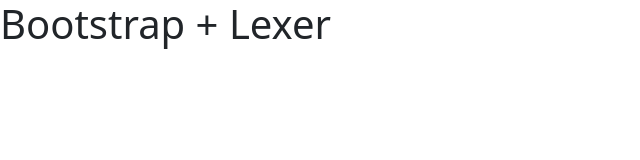
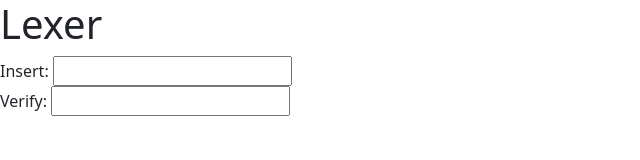
Before and after one commit to PedroLDallIgna/lexer, a website with bundled scripts: page public/index.html in a window 1280 px wide. Shown: the whole page, without its empty margins (0-640 px from the left). Built offline with nearby package versions, Linux system fonts and the light colour scheme.

Commit message:
feat: creates basic interface

```diff
--- a/public/index.html
+++ b/public/index.html
@@ -7,7 +7,26 @@
     <link href="https://cdn.jsdelivr.net/npm/bootstrap@5.3.3/dist/css/bootstrap.min.css" rel="stylesheet" integrity="sha384-QWTKZyjpPEjISv5WaRU9OFeRpok6YctnYmDr5pNlyT2bRjXh0JMhjY6hW+ALEwIH" crossorigin="anonymous">
 </head>
 <body>
-    <h1>Bootstrap + Lexer</h1>
+    <h1>Lexer</h1>
+
+    <div>
+        <label>
+            <span>Insert:</span>
+            <input type="text" id="token-input" name="token-input">
+        </label>
+    </div>
+
+    <div>
+        <label>
+            <span>Verify:</span>
+            <input type="text" id="token-verify" name="token-verify">
+        </label>
+    </div>
+
+    <div>
+        <p id="result"></p>
+    </div>
+
     <script src="../dist/index.js"></script>
     <script src="https://cdn.jsdelivr.net/npm/@popperjs/core@2.11.8/dist/umd/popper.min.js" integrity="sha384-I7E8VVD/ismYTF4hNIPjVp/Zjvgyol6VFvRkX/vR+Vc4jQkC+hVqc2pM8ODewa9r" crossorigin="anonymous"></script>
     <script src="https://cdn.jsdelivr.net/npm/bootstrap@5.3.3/dist/js/bootstrap.min.js" integrity="sha384-0pUGZvbkm6XF6gxjEnlmuGrJXVbNuzT9qBBavbLwCsOGabYfZo0T0to5eqruptLy" crossorigin="anonymous"></script>
```
